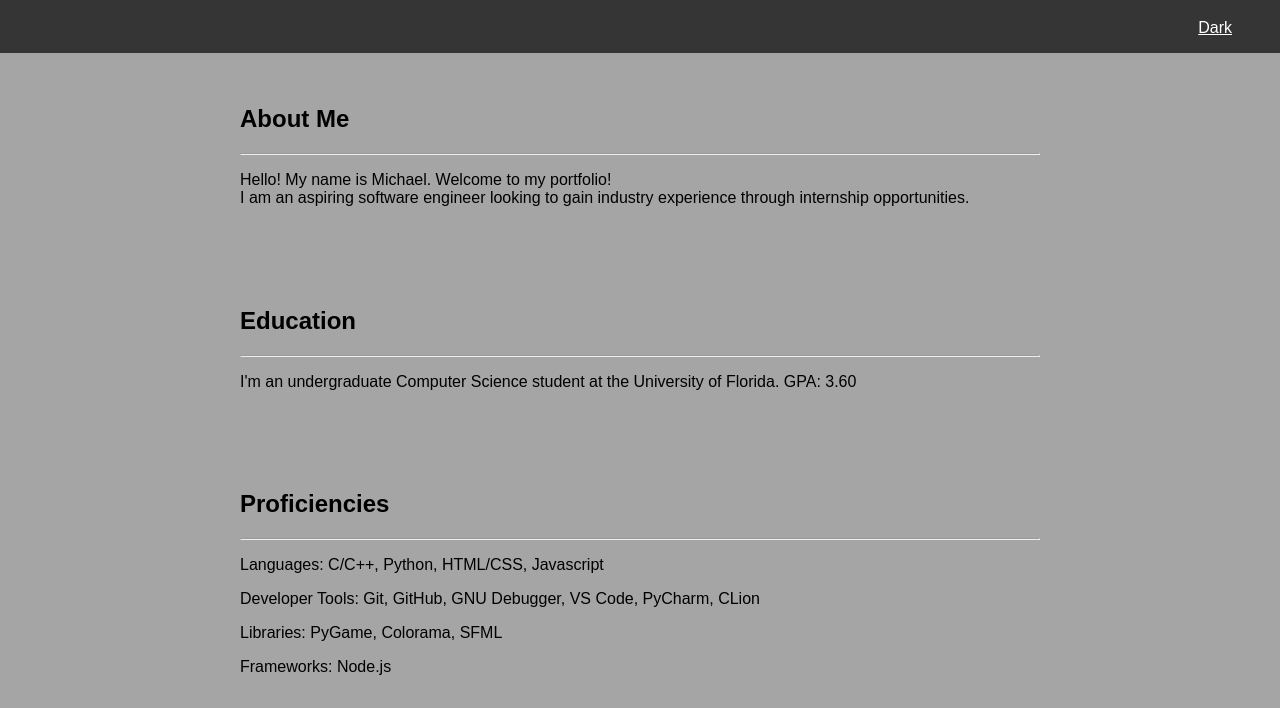
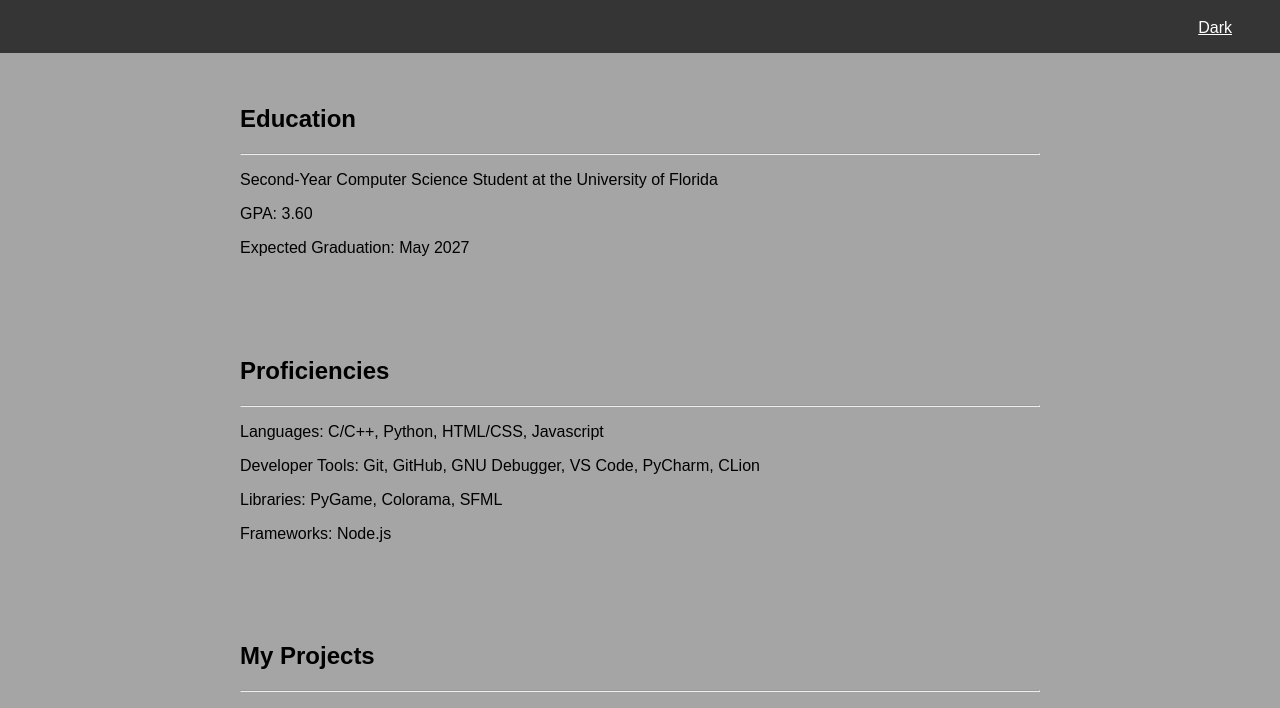
Before and after one commit to MLburns13/Portfolio, a plain HTML site: page index.html in a window 1280 px wide. Shown: the part 85-793 px from the top of the page. Drawn offline with Linux system fonts and the light colour scheme.

Commit message:
updated layout and added github link in Contact section

```diff
--- a/index.html
+++ b/index.html
@@ -13,18 +13,13 @@
         <div class="theme-container">
             <span id="themeToggle" class="theme-toggle">Dark</span>
         </div>
-        <section id="intro" class="about">
-            <h2>About Me</h2>
-            <hr>
-            <p>Hello! My name is Michael. Welcome to my portfolio!<br/>
-                I am an aspiring software engineer looking to gain industry experience through internship opportunities.
-            </p>
-        </section>
         <section id="education" class="education">
             <h2>Education</h2>
             <hr>
             <div>
-                <p>I'm an undergraduate Computer Science student at the University of Florida. GPA: 3.60</p>
+                <p>Second-Year Computer Science Student at the University of Florida</p>
+                <p>GPA: 3.60</p>
+                <p>Expected Graduation: May 2027</p>
             </div>
         </section>
         <section id="proficiencies" class="proficiencies">
@@ -106,6 +101,7 @@
             <h2>Contact</h2>
             <hr>
             <p>You can reach me at <a href="mailto:mlburns133@gmail.com">mlburns133@gmail.com</a>.</p>
+            <p>Github: <a href="https://github.com/MLburns13">github.com/MLburns13</a></p>
         </section>
         <script src="script.js"></script>
     </body>
```
